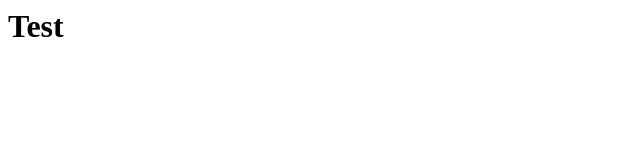
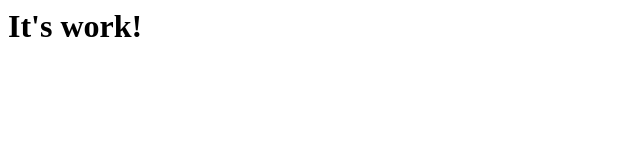
Before and after one commit to wfalcon/wfalcon.github.io, a plain HTML site: page index.html in a window 1280 px wide. Shown: the whole page, without its empty margins (0-640 px from the left). Drawn offline with Linux system fonts and the light colour scheme.

Commit message:
Update index.html

```diff
--- a/index.html
+++ b/index.html
@@ -1 +1 @@
-<html><h1>Test</h1></html>
+<html><h1>It's work!</h1></html>
```
